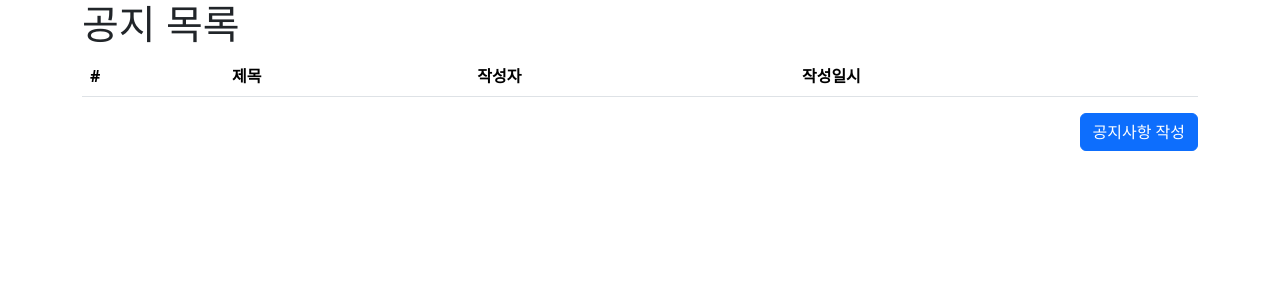
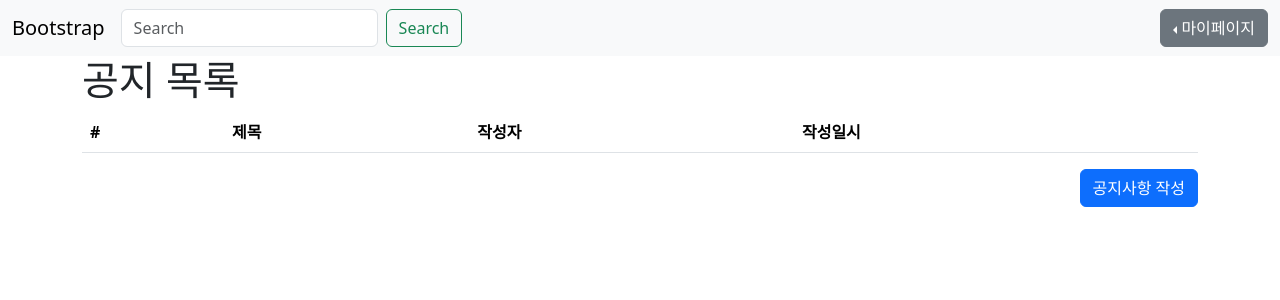
Before and after one commit to Dazzler112/firstProject, a Java web app: template src/main/webapp/WEB-INF/views/noticeList.jsp in a window 1280 px wide. Shown: the top 300 px of the page. Run offline with Tomcat 11, a stand-in JSP engine, Linux system fonts and the light colour scheme; the template is opened without the code that fills it, so the values that code supplies are empty.

Commit message:
이름 변경

```diff
--- a/src/main/java/com/example/demo/controller/BoardController.java
+++ b/src/main/java/com/example/demo/controller/NoticeController.java
@@ -15,10 +15,10 @@ import com.example.demo.service.*;
 
 @Controller
 @RequestMapping("/")
-public class BoardController {
+public class NoticeController {
 
 	@Autowired
-	BoardService service;
+	NoticeService service;
 
 	@GetMapping("noticeList")
 	public void notice(Model model) {
--- a/src/main/java/com/example/demo/mapper/BoardMapper.java
+++ b/src/main/java/com/example/demo/mapper/NoticeMapper.java
@@ -7,7 +7,7 @@ import org.apache.ibatis.annotations.*;
 import com.example.demo.domain.*;
 
 @Mapper
-public interface BoardMapper {
+public interface NoticeMapper {
 
 	@Select("""
 			SELECT *
--- a/src/main/java/com/example/demo/service/BoardService.java
+++ b/src/main/java/com/example/demo/service/NoticeService.java
@@ -9,10 +9,10 @@ import com.example.demo.domain.*;
 import com.example.demo.mapper.*;
 
 @Service
-public class BoardService {
+public class NoticeService {
 
 	@Autowired
-	BoardMapper mapper;
+	NoticeMapper mapper;
 
 	public List<Notice> getNotice() {
 		List<Notice> noticeList = mapper.selectAll();
--- a/src/main/webapp/WEB-INF/views/getNotice.jsp
+++ b/src/main/webapp/WEB-INF/views/getNotice.jsp
@@ -12,7 +12,7 @@
 <body>
 
 	<h1>
-		<span id="boardIdText"> ${notice.id } </span> 번 공지사항
+		<span id="boardIdText"> ${notice.id} </span> 번 공지사항
 	</h1>
 
 	<div>
@@ -40,7 +40,7 @@
 	</div>
 
 	<div>
-		<a href="/update/${notice.id }" class="btn btn-secondary">수정</a>
+		<a href="/update/${notice.id}" class="btn btn-secondary">수정</a>
 	</div>
 
 	<div>
--- a/src/main/webapp/WEB-INF/views/noticeList.jsp
+++ b/src/main/webapp/WEB-INF/views/noticeList.jsp
@@ -10,6 +10,27 @@
 <link rel="stylesheet" href="https://cdnjs.cloudflare.com/ajax/libs/font-awesome/6.4.0/css/all.min.css" integrity="sha512-iecdLmaskl7CVkqkXNQ/ZH/XLlvWZOJyj7Yy7tcenmpD1ypASozpmT/E0iPtmFIB46ZmdtAc9eNBvH0H/ZpiBw==" crossorigin="anonymous" referrerpolicy="no-referrer" />
 </head>
 <body>
+
+	<div>
+		<nav class="navbar bg-body-tertiary">
+			<div class="container-fluid ms-auto">
+				<a class="navbar-brand" href="#">Bootstrap</a>
+				<form class="d-flex me-auto" role="search">
+					<input class="form-control me-2" type="search" placeholder="Search" aria-label="Search">
+					<button class="btn btn-outline-success" type="submit">Search</button>
+				</form>
+				<div class="btn-group dropstart">
+					<button type="button" class="btn btn-secondary dropdown-toggle" data-bs-toggle="dropdown" data-bs-display="static" aria-expanded="false">마이페이지</button>
+					<ul class="dropdown-menu dropdown-menu-end dropdown-menu-lg-start">
+						<li><a class="dropdown-item" href="#">로그인</a></li>
+						<li><a class="dropdown-item" href="#">회원가입</a></li>
+						<li><a class="dropdown-item" href="#">Menu item</a></li>
+					</ul>
+				</div>
+			</div>
+		</nav>
+	</div>
+
 	<div class="container-lg">
 		<h1>공지 목록</h1>
 
```
